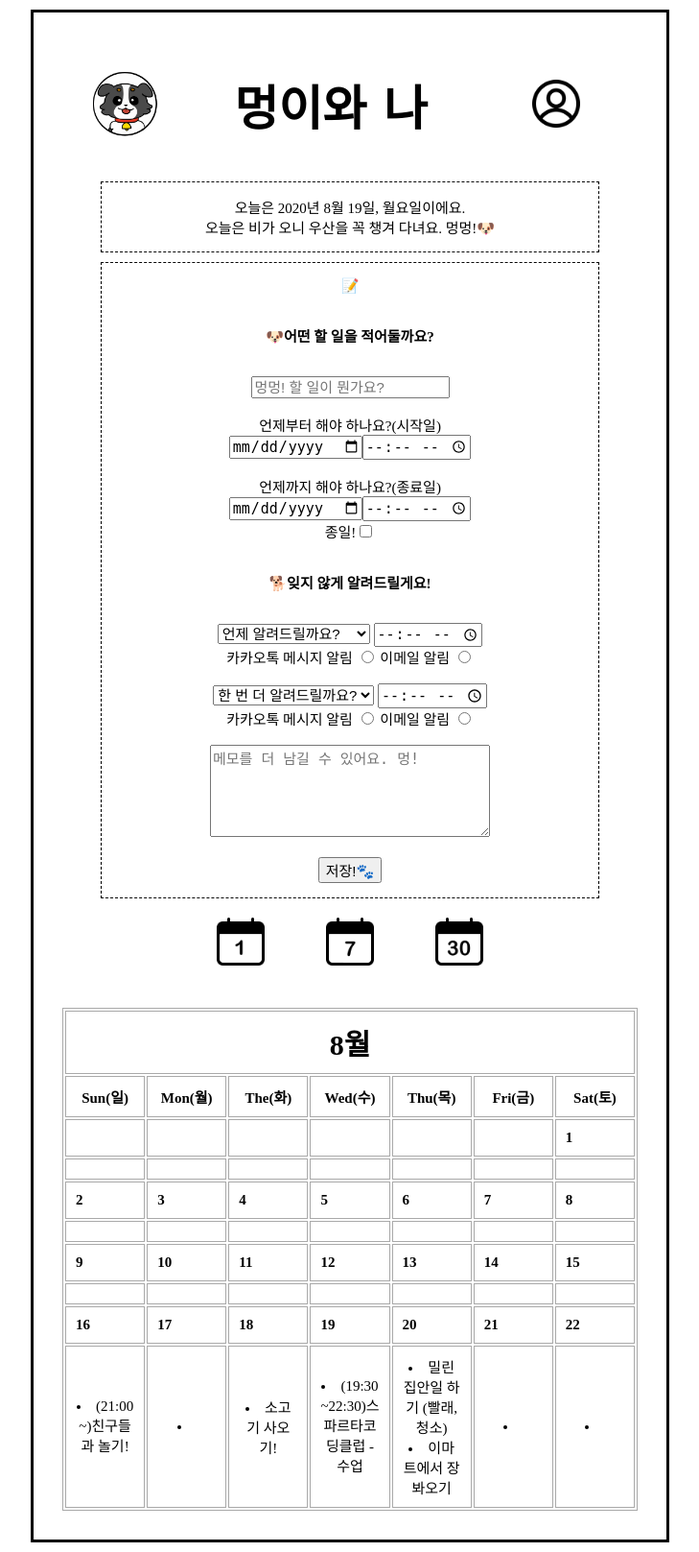
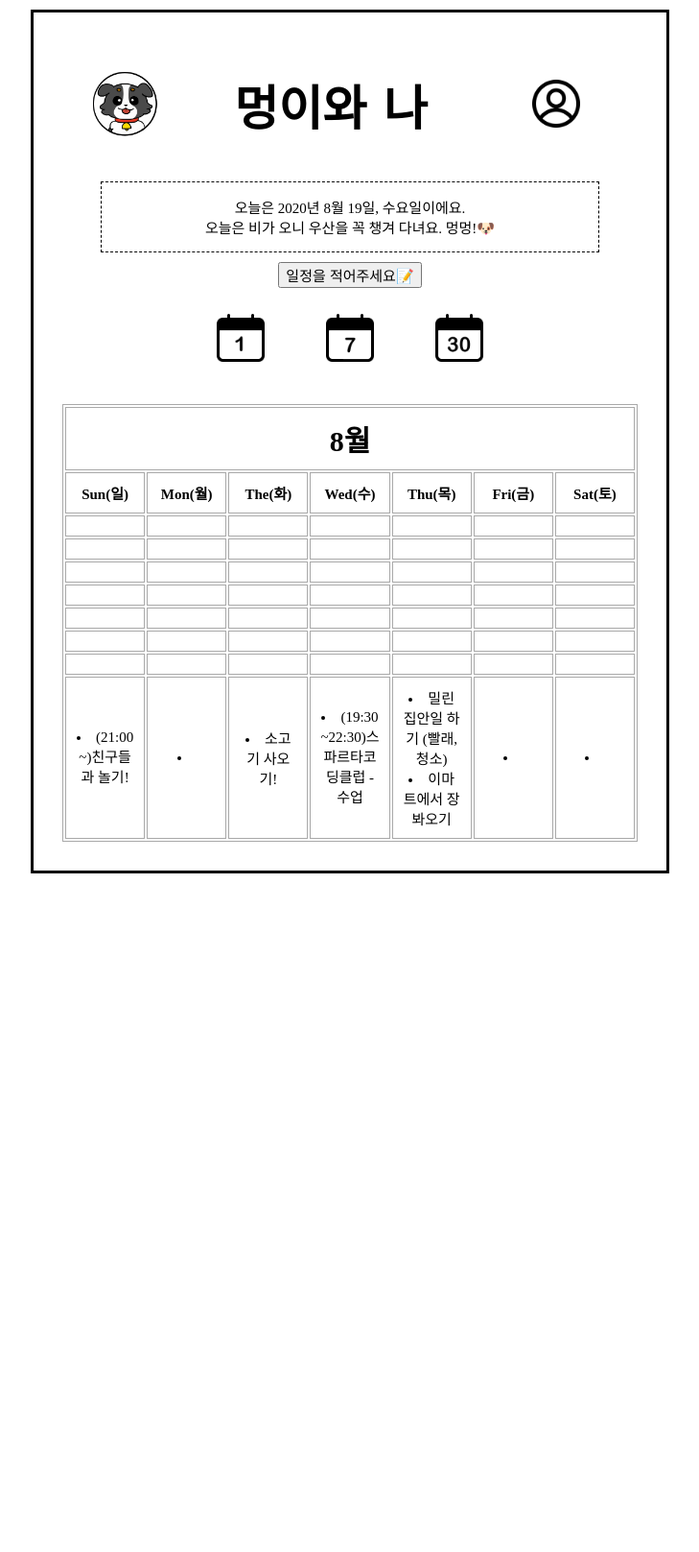
Before and after one commit to bibi6666667/scc, a Flask app: template my_project/templates/layout_30days.html in a window 1280 px wide. Shown: the whole page at 96% size, without its empty margins (275-1004 px from the left). After the commit the page ends 910 px from the top, so only its background shows below. Run offline with Flask 2, Linux system fonts and the light colour scheme; the template is opened without the code that fills it, so the values that code supplies are empty; some web fonts are replaced.

Commit message:
프론트엔드 다듬기
-버튼 추가하고 input영역 열고닫게 처리
-달력함수 만져보다가 포기..

```diff
--- a/my_project/templates/layout_30days.html
+++ b/my_project/templates/layout_30days.html
@@ -80,13 +80,17 @@
             font-size: 30px;
         }
 
+        #input_schedule{
+            display: none;
+        }
+
+
     </style>
     <script>
         $(document).ready(function () {
             show_date()
             show_month()
             show_day()
-            month_calendar()
         });
 
         function show_month() {
@@ -106,69 +110,53 @@
         function show_day() {
             let today = new Date();
             let day = today.getDay();
-            if (day = 0) {
+            console.log(day)
+            if (day == 0) {
                 $('#day').append('일요일')
-            } else if (day = 1) {
+            } else if (day == 1) {
                 $('#day').append('월요일')
-            } else if (day = 2) {
+            } else if (day == 2) {
                 $('#day').append('화요일')
-            } else if (day = 3) {
+            } else if (day == 3) {
                 $('#day').append('수요일')
-            } else if (day = 4) {
+            } else if (day == 4) {
                 $('#day').append('목요일')
-            } else if (day = 5) {
+            } else if (day == 5) {
                 $('#day').append('금요일')
-            } else if (day = 6) {
+            } else if (day == 6) {
                 $('#day').append('토요일')
             }
         }
 
-
+//30일 달력 구현 : 잠시 중단!
         function month_calendar() {
             let today = new Date();
             let date = today.getDate();
-            let day = today.getDay();
-            let number = 0;
-            if (today.getMonth() + 1 == 1 || 3 || 5 || 7 || 8 || 10 || 12) {
-                let number = 31
+            let datelist = []
+            let month_num = 0
+            for (let i = 1; i < month_num; i++) {
+                let positon = day + i;
+                let row = positon / 7;
+                let col = positon % 7;
+                $('tr:nth-child(${row}) td:nth-child(${col})').text(i);
+            }
+         }
+
+        function open_close() {
+            if ($('#input_schedule').css('display') == 'block') {
+                $('#input_schedule').hide();
             } else {
-                let number = 30
+                $('#input_schedule').show();
             }
-            for (let i = 1; i < number; i++) {
-                $('#schedules').append(`<tr>
-                                            <td class="schedule_date">${[i]}</td>
-                                            <td class="schedule_date">${[i]}</td>
-                                            <td class="schedule_date">${[i]}</td>
-                                            <td class="schedule_date">${[i]}</td>
-                                            <td class="schedule_date">${[i]}</td>
-                                            <td class="schedule_date">${[i]}</td>
-                                            <td class="schedule_date">${[i]}</td>
-                                        </tr>
-                                        <tr>
-                                            <td>
-                                            </td>
-                                            <td>
-                                            </td>
-                                            <td>
-                                            </td>
-                                            <td>
-                                            </td>
-                                            <td>
-                                            </td>
-                                            <td>
-                                            </td>
-                                            <td>
-                                            </td>
-                                        </tr>`)
+        }
 
-            }
+        // API
 
-        }
+
     </script>
 </head>
 <body>
 <div class="wrap">
-
     <div id="title">
         <img id="doggo_icon" src="../static/Doggo_icon.png" alt="아이콘 이미지">
         <h1>멍이와 나</h1>
@@ -178,9 +166,11 @@
             오늘은 <span id="date"></span>, <span id="day"></span>이에요.<br>
             오늘은 비가 오니 우산을 꼭 챙겨 다녀요. 멍멍!🐶
         </div>
-
-        <form id="input_schedule">
-            <div>📝<br><br>
+        <button onclick="open_close()" id="btn-new-sche" type="button">일정을 적어주세요📝
+        </button>
+        <br><br>
+        <div id="input_schedule">
+            <form>
                 <h3>🐶어떤 할 일을 적어둘까요?</h3><br>
                 <input type="text" width="300px" name="contents" placeholder="멍멍! 할 일이 뭔가요?"><br><br>
                 언제부터 해야 하나요?(시작일)<br>
@@ -213,8 +203,8 @@
                 이메일 알림 <input type="radio" name="alert_how" value="email"><br><br>
                 <textarea name="memo" placeholder="메모를 더 남길 수 있어요. 멍!" cols="30" rows="5"></textarea><br><br>
                 <input type="submit" value="저장!🐾">
-            </div>
-        </form>
+            </form>
+        </div>
         <img class="icon" src="../static/calendar_1.png" alt="1일 레이아웃 아이콘">
         <img class="icon" src="../static/calendar_7.png" alt="7일 레이아웃 아이콘">
         <img class="icon" src="../static/calendar_30.png" alt="30일 레이아웃 아이콘">
@@ -252,11 +242,29 @@
             <td class="schedule_date"></td>
             <td class="schedule_date"></td>
             <td class="schedule_date"></td>
-            <td class="schedule_date">1</td>
+            <td class="schedule_date"></td>
         </tr>
         <tr>
-            <td>
-            </td>
+            <td></td>
+            <td></td>
+            <td></td>
+            <td></td>
+            <td></td>
+            <td></td>
+            <td></td>
+        </tr>
+        <tr>
+            <td class="schedule_date"></td>
+            <td class="schedule_date"></td>
+            <td class="schedule_date"></td>
+            <td class="schedule_date"></td>
+            <td class="schedule_date"></td>
+            <td class="schedule_date"></td>
+            <td class="schedule_date"></td>
+        </tr>
+        <tbody>
+        <tr>
+            <td></td>
             <td>
             </td>
             <td>
@@ -271,69 +279,33 @@
             </td>
         </tr>
         <tr>
-            <td class="schedule_date">2</td>
-            <td class="schedule_date">3</td>
-            <td class="schedule_date">4</td>
-            <td class="schedule_date">5</td>
-            <td class="schedule_date">6</td>
-            <td class="schedule_date">7</td>
-            <td class="schedule_date">8</td>
+            <td class="schedule_date"></td>
+            <td class="schedule_date"></td>
+            <td class="schedule_date"></td>
+            <td class="schedule_date"></td>
+            <td class="schedule_date"></td>
+            <td class="schedule_date"></td>
+            <td class="schedule_date"></td>
         </tr>
-        </thead>
         <tbody>
         <tr>
-            <td>
-            </td>
-            <td>
-            </td>
-            <td>
-            </td>
-            <td>
-            </td>
-            <td>
-            </td>
-            <td>
-            </td>
-            <td>
-            </td>
+            <td></td>
+            <td></td>
+            <td></td>
+            <td></td>
+            <td></td>
+            <td></td>
+            <td></td>
         </tr>
         <tr>
-            <td class="schedule_date">9</td>
-            <td class="schedule_date">10</td>
-            <td class="schedule_date">11</td>
-            <td class="schedule_date">12</td>
-            <td class="schedule_date">13</td>
-            <td class="schedule_date">14</td>
-            <td class="schedule_date">15</td>
+            <td class="schedule_date"></td>
+            <td class="schedule_date"></td>
+            <td class="schedule_date"></td>
+            <td class="schedule_date"></td>
+            <td class="schedule_date"></td>
+            <td class="schedule_date"></td>
+            <td class="schedule_date"></td>
         </tr>
-        </thead>
-        <tbody>
-        <tr>
-            <td>
-            </td>
-            <td>
-            </td>
-            <td>
-            </td>
-            <td>
-            </td>
-            <td>
-            </td>
-            <td>
-            </td>
-            <td>
-            </td>
-        </tr>
-        <tr>
-            <td class="schedule_date">16</td>
-            <td class="schedule_date">17</td>
-            <td class="schedule_date">18</td>
-            <td class="schedule_date">19</td>
-            <td class="schedule_date">20</td>
-            <td class="schedule_date">21</td>
-            <td class="schedule_date">22</td>
-        </tr>
-        </thead>
         <tbody>
         <tr>
             <td>
```
Also changed, not shown: my_project/templates/index.html (+25 -11 lines), my_project/templates/layout_7days.html (+25 -11 lines), 1 other file.
